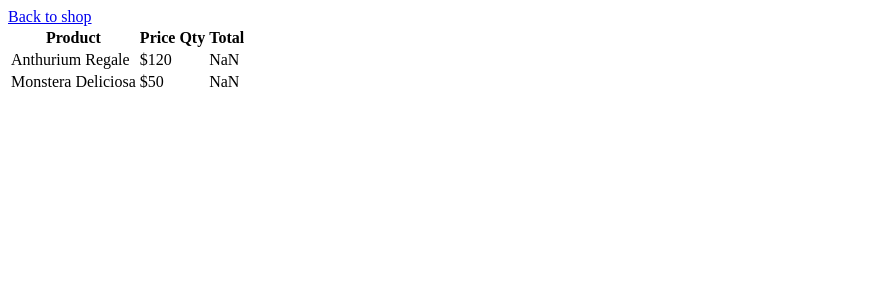
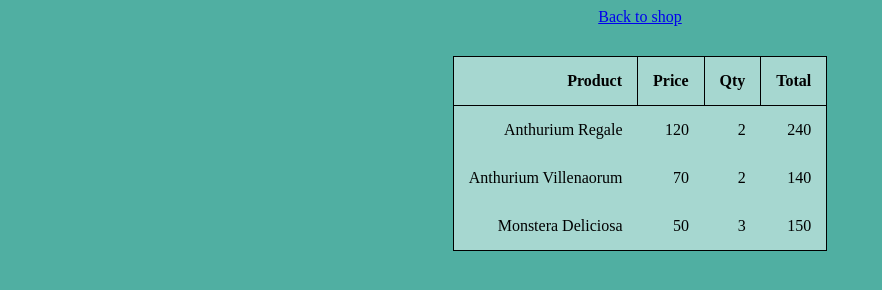
Before and after one commit to kevindo1/lab-06-products-page, a website with bundled scripts: page cart/index.html in a window 1280 px wide. Shown: the whole page, without its empty margins (0-882 px from the left). Built offline with nearby package versions, Linux system fonts and the light colour scheme.

Commit message:
CSS styling to cart

```diff
--- a/cart/index.html
+++ b/cart/index.html
@@ -5,6 +5,7 @@
     <meta http-equiv="X-UA-Compatible" content="IE=edge">
     <meta name="viewport" content="width=device-width, initial-scale=1.0">
     <title>Plant Shop Cart</title>
+    <link rel="stylesheet" href="../styles/cart.css">
 </head>
 <body>
     <a href="../index.html">Back to shop</a>
--- a/data/cart-data.js
+++ b/data/cart-data.js
@@ -1,4 +1,5 @@
 export const cart = [
-    {id: '1', price: '$120', qty: '2', total: '$240'},
-    {id: '4', price: '$50', qty: '3', total: '$150'}
+    {id: '1', price: 120, quantity: 2},
+    {id: '2', price: 70, quantity: 2},
+    {id: '4', price: 50, quantity: 3}
 ];
--- a/data/cart.js
+++ b/data/cart.js
@@ -6,7 +6,6 @@ const tbody = document.getElementById('table-body');
 
 for (let cartItem of cart) {
     const plantData = findById(cartItem.id, plants);
-
 
     const tr = document.createElement('tr');
 
@@ -17,10 +16,10 @@ for (let cartItem of cart) {
     tdPrice.textContent = plantData.price;
 
     const tdQty = document.createElement('td');
-    tdQty.textContent = plantData.qty;
+    tdQty.textContent = cartItem.quantity;
 
     const tdTotal = document.createElement('td');
-    tdTotal.textContent = plantData.qty * plantData.price;
+    tdTotal.textContent = cartItem.quantity * plantData.price;
 
     tr.append(tdName, tdPrice, tdQty, tdTotal);
     tbody.appendChild(tr);
--- a/data/plants.js
+++ b/data/plants.js
@@ -3,37 +3,37 @@ export const plants = [
         id: '1',
         name: 'Anthurium Regale',
         img: './assets/AnthuriumRegale.jpeg',
-        price: '$120'
+        price: '120'
     },
     {
         id: '2',
         name: 'Anthurium Villenaorum',
         img: './assets/AnthuriumVillenaorum.jpeg',
-        price: '$70'
+        price: '70'
     },
     {
         id: '3',
         name: 'Philodendron Linamii',
         img: './assets/PhilodendronLinamii.jpeg',
-        price: '$450'
+        price: '450'
     },
     {
         id: '4',
         name: 'Monstera Deliciosa',
         img: './assets/MonsteraDeliciosa.jpeg',
-        price: '$50'
+        price: '50'
     },
     {
         id: '5',
         name: 'Monstera Adonsonii',
         img: './assets/MonsteraAdonsonii.jpeg',
-        price: '$40'
+        price: '40'
     },
     {
         id: '6',
         name: 'Alocasia Cuprea',
         img: './assets/AlocasiaCuprea.jpg',
-        price: '$70'
+        price: '70'
     },
 
 ];
--- /dev/null
+++ b/styles/cart.css
@@ -0,0 +1,22 @@
+body {
+    background-color: #50AFA2;
+    font-family: 'Crimson Text', serif;
+    display: flex;
+    flex-direction: column;
+    align-items: center;
+}
+
+table {
+    border-collapse: collapse;
+    background-color: #A6D7D0;
+    margin: 30px;
+}
+
+table, th {
+    border: 1px solid black;
+}
+
+th, td {
+    padding: 15px;
+    text-align: right;
+}
```
Also changed, not shown: test/example.test.js (+0 -1 lines).
